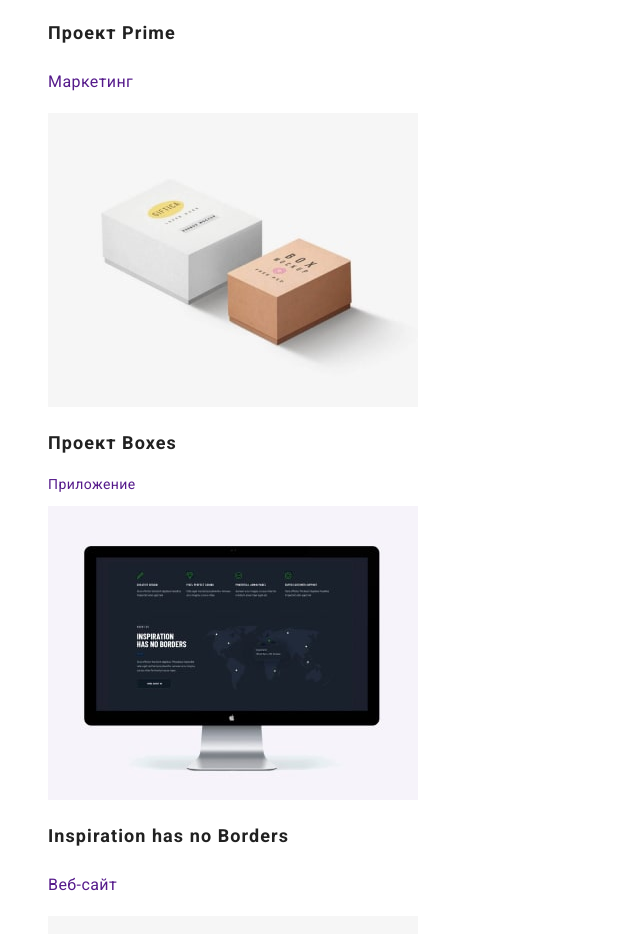
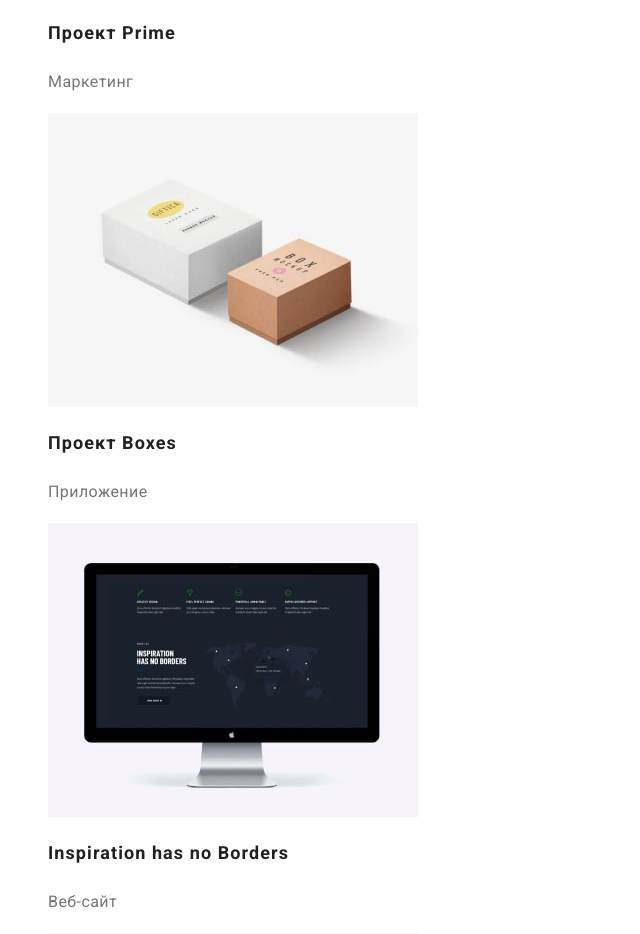
Before and after one commit to vladislavzmaga/goit-markup-hw-02, a plain HTML site: page portfolio.html in a window 1280 px wide. Shown: the part 1866-2800 px from the top of the page, without its empty margins (0-640 px from the left). Drawn offline with Linux system fonts and the light colour scheme.

Commit message:
homework2

```diff
--- a/css/style.css
+++ b/css/style.css
@@ -13,7 +13,7 @@ body {
   background-color: var(--title-link-color);
   font-size: 14px;
   letter-spacing: 0.03em;
-  color: var(--mail-tel-body-color);
+  color: var(--header-mail-tel-body-color);
 }
 
 .link {
@@ -149,6 +149,7 @@ body {
 }
 
 .characteristics-title-bottom {
+  font-size: 14px;
   font-weight: 700;
   line-height: 1.14;
   text-transform: uppercase;
@@ -312,4 +313,5 @@ body {
 .employmen-text {
   font-size: 16px;
   line-height: 1.88;
+  color: var(--header-mail-tel-body-color);
 }
--- a/portfolio.html
+++ b/portfolio.html
@@ -105,7 +105,7 @@
               <h2 class="employmen-title-bottom">
                 Проект <span lang="en">Boxes</span>
               </h2>
-              <p>Приложение</p>
+              <p class="employmen-text">Приложение</p>
             </a>
           </li>
           <li class="employmen-item-bottom">
```
